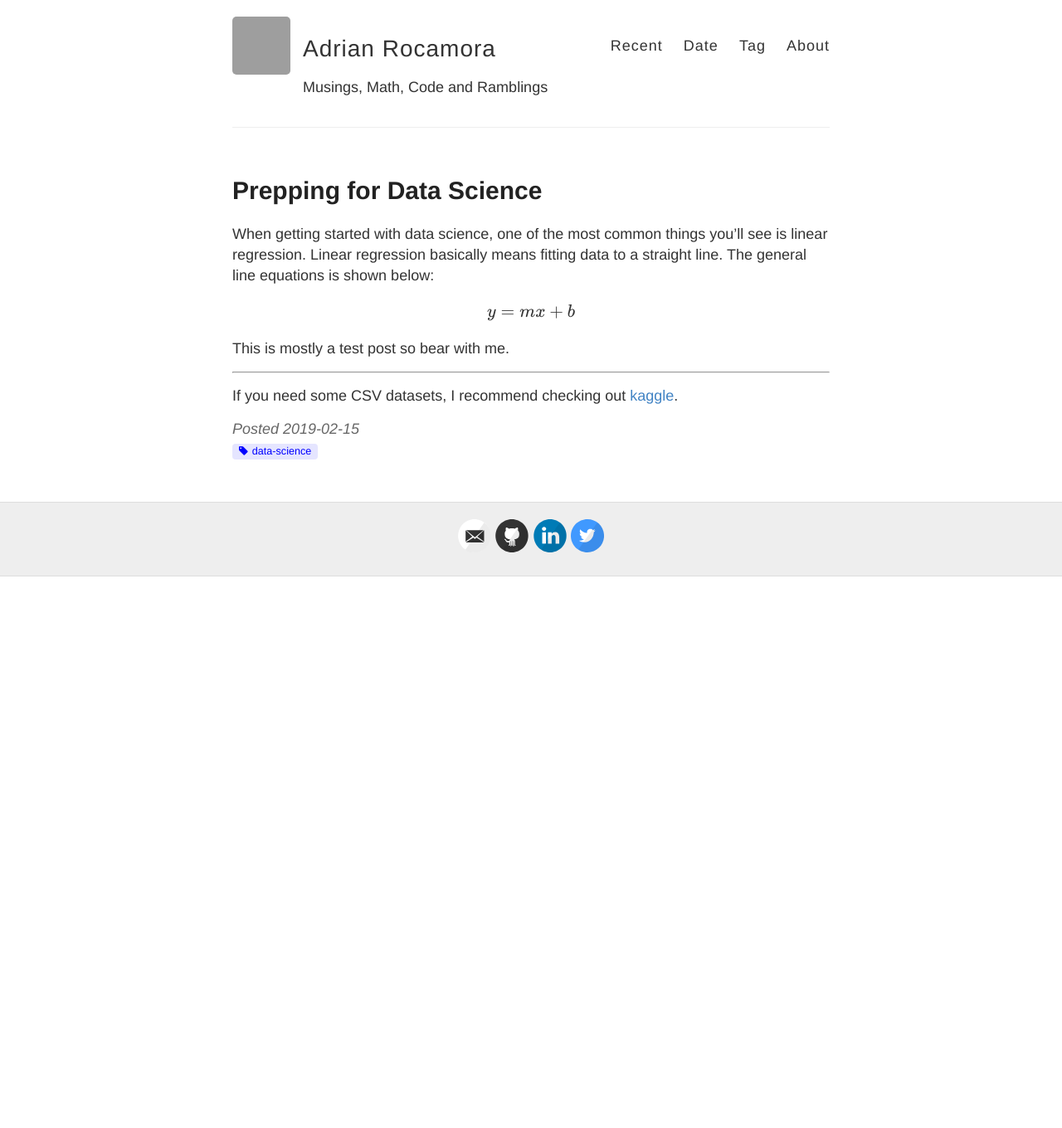
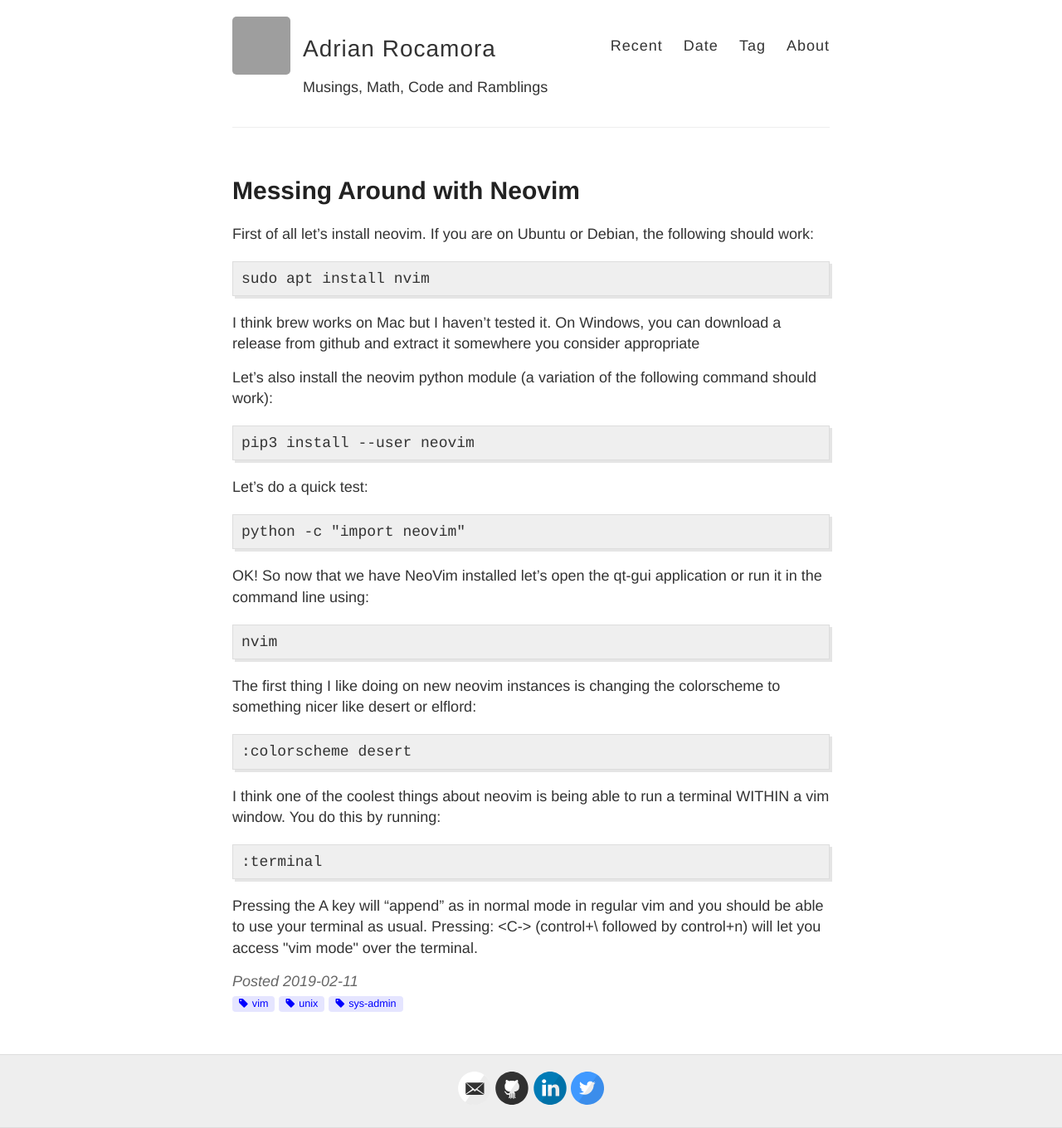
Before and after one commit to adrianrocamora/blog, a Jekyll site: the page built from _posts/2019-02-11-messing-around-with-neovim.md, in a window 1280 px wide. Shown: the whole page at 83% size. Built offline with Jekyll 4.4.1, drawn with Linux system fonts in a browser that asks for light colours; nearby versions of some CDN libraries; formulas are drawn with MathJax 3; before the commit the page ends 900 px from its top, so only the background shows below that; grey boxes are pictures that could not be loaded.

```diff
--- a/_posts/2019-02-11-messing-around-with-neovim.md
+++ b/_posts/2019-02-11-messing-around-with-neovim.md
@@ -1,19 +1,44 @@
 ---
 layout: post
-title: 'Prepping for Data Science'
-date: 2019-02-15 00:00:00 +0000
+title: 'Messing Around with Neovim'
+date: 2019-02-11 00:00:00 +0000
 tags:
-  data-science
+  vim
+  unix
+  sys-admin
 ---
 
-When getting started with data science, one of the most common things you'll see is linear regression. Linear regression basically means fitting data to a straight line. The general line equations is shown below:
+First of all let's install neovim. If you are on Ubuntu or Debian, the following should work:
 
-$$
-	y = mx + b
-$$
+	sudo apt install nvim
 
-This is mostly a test post so bear with me.
+I think brew works on Mac but I haven't tested it. On Windows, you can download a release from github and
+extract it somewhere you consider appropriate
 
-----
+Let's also install the neovim python module (a variation of the following command should work):
 
-If you need some CSV datasets, I recommend checking out [kaggle](https://kagle.com).
+	pip3 install --user neovim
+
+Let's do a quick test:
+
+	python -c "import neovim"
+
+OK! So now that we have NeoVim installed let's open the qt-gui application or run it in the command line using:
+
+	nvim
+
+<!-- To install plugins
+https://github.com/junegunn/vim-plug
+-->
+
+The first thing I like doing on new neovim instances is changing the colorscheme to something nicer like desert
+or elflord:
+
+	:colorscheme desert
+
+I think one of the coolest things about neovim is being able to run a terminal WITHIN a vim window. You do this by running:
+
+	:terminal
+
+Pressing the A key will "append" as in normal mode in regular vim and you should be able to use your terminal as
+usual. Pressing: <C-\> <C-n> (control+\ followed by control+n) will let you access "vim mode" over the terminal.
```
